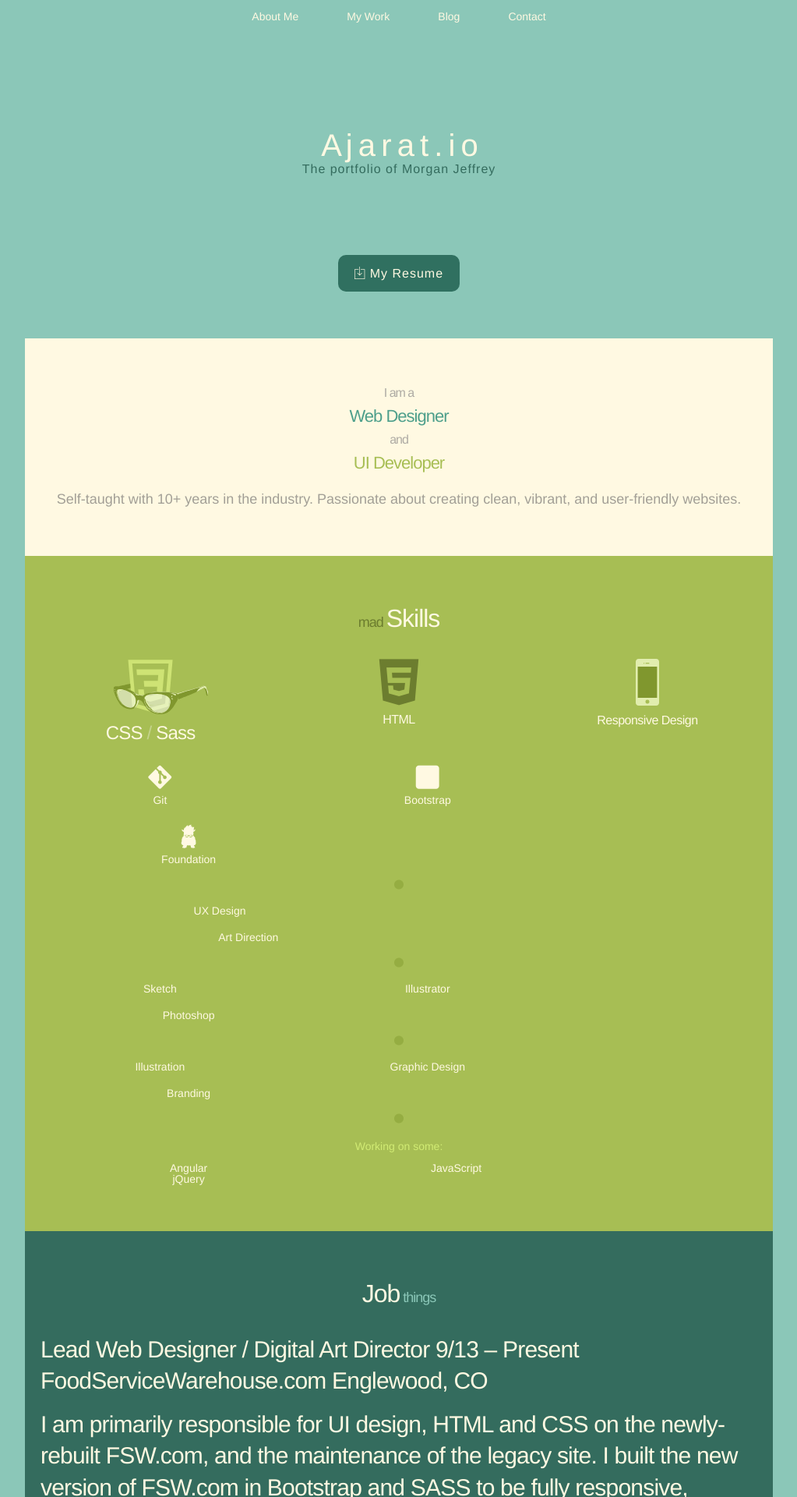
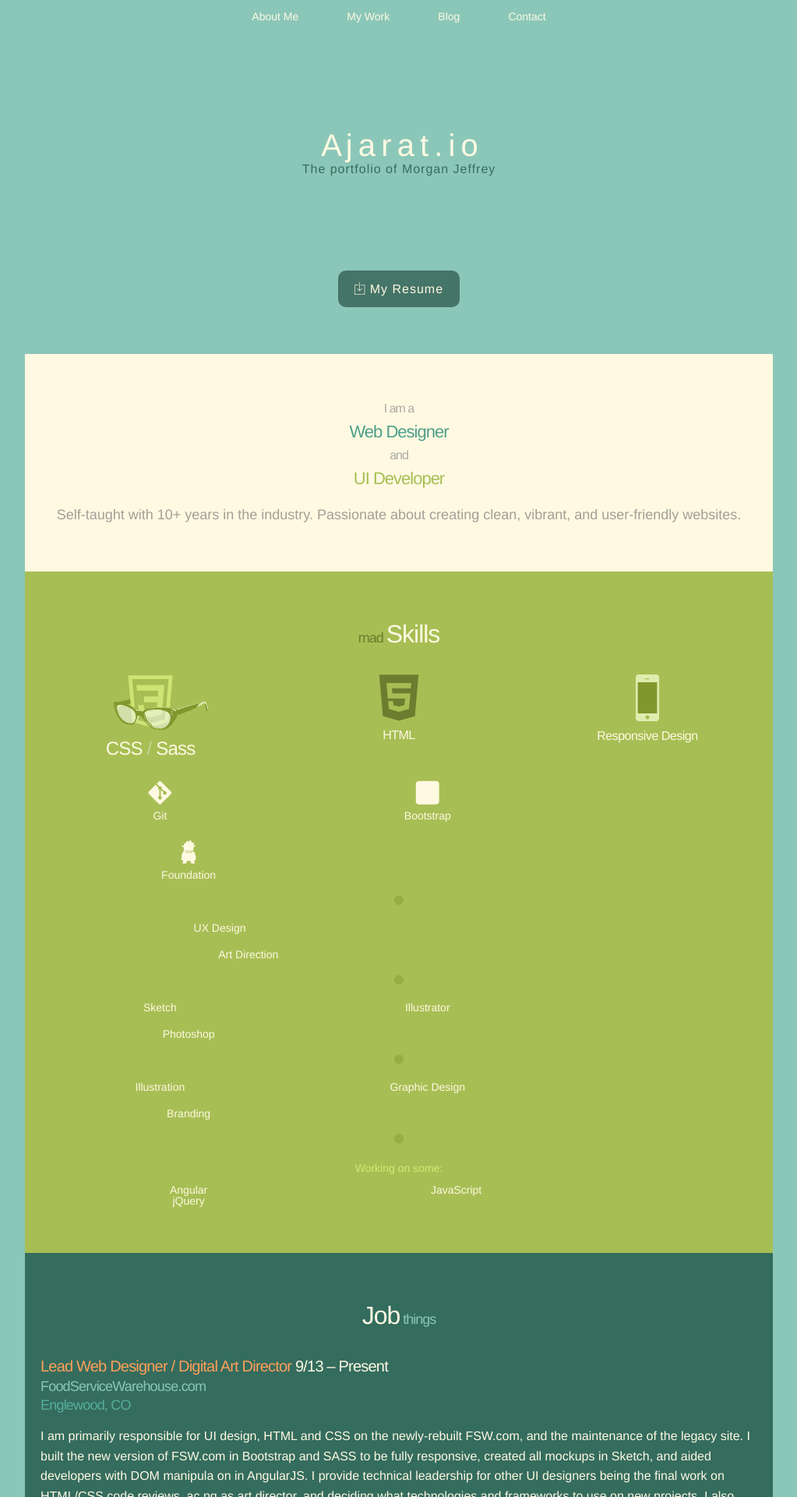
Before and after one commit to Ajarat/ajarat.github.io, a Jekyll site: the page built from index.html, in a window 1280 px wide. Shown: the top 1920 px of the page at 78% size, without its empty margins (128-1151 px from the left). Built offline with Jekyll 4.4.1, drawn with Linux system fonts in a browser that asks for light colours; some of the changed text lies outside the part shown.

Commit message:
Finished styling mobile

```diff
--- a/_sass/_base.scss
+++ b/_sass/_base.scss
@@ -311,7 +311,7 @@
   height: auto;
   margin: 0;
   padding: $padding-small*3 ($padding-large*2)+1;
-  background-color: darken(saturate($brand-primary, 5%), 35%);
+  background-color: desaturate(darken($brand-primary, 30%), 10%);
   border: none;
   border-radius: 10px;
   font-size: $font-size-base;
@@ -323,7 +323,7 @@
 
   &:hover,
   &:focus {
-    background-color: darken(saturate($brand-primary, 15%), 20%);
+    background-color: darken($brand-primary, 15%);
     color: #fff;
     transition: .1s;
   }
--- a/_sass/_resume.scss
+++ b/_sass/_resume.scss
@@ -26,7 +26,7 @@
 
   h2 {
     margin-top: -($margin-small - 2);
-    margin-bottom: $margin-large*10;
+    margin-bottom: $margin-large*12;
     font-size: $font-size-base;
     letter-spacing: 1px;
     color: darken($brand-primary, 35%);
@@ -156,7 +156,7 @@
 
   .i-circle {
     display: block;
-    margin-bottom: $margin-large*2;
+    margin-bottom: ($margin-large*2)+2;
     font-size: $font-size-small - 2;
     line-height: 1;
     color: darken($brand-success, 7%);
@@ -202,10 +202,61 @@
 
   }
 
+  h4 {
+    font-size: $font-size-large+2;
+    color: saturate(lighten($brand-warning, 5%), 20%);
+
+    span {
+
+      &:first-child {
+        display: inline-block;
+        color: $brand-neutral;
+      }
+
+      &:nth-child(2) {
+        display: block;
+        font-size: $font-size-large;
+        color: $brand-primary;
+      }
+
+      &:last-child {
+        display: block;
+        font-size: $font-size-large;
+        color: darken($brand-primary, 15%);
+      }
+
+    }
+
+  }
+
+  p {
+    line-height: 1.6;
+  }
+
   .accordion.js {
 
     > * {
+      margin-bottom: $margin-large;
       overflow: hidden;
+      background-color: saturate(darken($brand-primary, 45%), 15%);
+      border: 1px solid saturate(lighten($brand-primary, 5%), 10%);
+      border-radius: 5px;
+      color: saturate(lighten($brand-warning, 5%), 20%);
+      transition: background .8s, border .8s;
+
+      &:hover {
+        background-color: saturate(darken($brand-primary, 50%), 15%);
+        border: 1px solid saturate($brand-primary, 10%);
+        transition: background .1s, border .1s;
+      }
+
+      p {
+        margin-bottom: $margin-large;
+        padding: 0 $margin-large+4;
+        font-size: $font-size-small+1;
+        line-height: 1.4;
+        color: $brand-neutral;
+      }
 
       &:not(.expanded) > *:not(h5) {
         max-height: 0;
@@ -216,8 +267,26 @@
       }
 
       > h5 {
+        visibility: visible;
+        margin-bottom: 0;
+        padding: ($margin-large - 1) $margin-large+4;
         cursor: pointer;
-        visibility: visible;
+
+        span {
+
+          &:first-child {
+            display: inline-block;
+            color: $brand-neutral;
+          }
+
+          &:last-child {
+            display: block;
+            font-size: $font-size-base;
+            color: $brand-primary;
+          }
+
+        }
+
       }
 
       > *:not(h5) {
--- a/index.html
+++ b/index.html
@@ -160,8 +160,8 @@
         <span>9/13 – Present</span>
         <span>FoodServiceWarehouse.com</span>
         <span>Englewood, CO</span>
-      <h4>
-      <p>I am primarily responsible for UI design, HTML and CSS on the newly-rebuilt FSW.com, and the maintenance of the legacy site. I built the new version of FSW.com in Bootstrap and SASS to be fully responsive, created all mockups in Sketch, and aided developers with DOM manipulation in AngularJS. I provide technical leadership for other UI designers being the final work on HTML/CSS code reviews, acting as art director, and deciding what technologies and frameworks to use on new projects. I also lead a recent FSW rebranding effort designing the final logo and creating the current color scheme.</p>
+      </h4>
+      <p>I am primarily responsible for UI design, HTML and CSS on the newly-rebuilt FSW.com, and the maintenance of the legacy site. I built the new version of FSW.com in Bootstrap and SASS to be fully responsive, created all mockups in Sketch, and aided developers with DOM manipula on in AngularJS. I provide technical leadership for other UI designers being the final work on HTML/CSS code reviews, ac ng as art director, and deciding what technologies and frameworks to use on new projects. I also lead a recent FSW rebranding effort designing the final logo and crea ng the current color scheme.</p>
     </div>
   </div>
 
@@ -174,7 +174,7 @@
             Web Designer <span>03/12 – 07/13</span>
             <span>Applus RTD</span>
           </h5>
-          <p>Stuff here</p>
+          <p>I designed and developed all web interfaces for Applus RTD's internal training, invoicing, and record retention using Bootstrap, Golden Grid, and jQuery.</p>
         </div>
 
         <div>
@@ -182,7 +182,7 @@
             Art Director <span>02/10 - 02/12</span>
             <span>Coding Design, LLC</span>
           </h5>
-          <p>Stuff here</p>
+          <p>I was the creative partner in a small startup that designed and developed iOS apps. Two of these apps were games featured in the App Store's "New and Noteworthy" section, one in "What's Hot" and the other in "What We're Playing."</p>
         </div>
 
         <div>
@@ -190,7 +190,7 @@
             Web Editor <span>02/07 - 02/10</span>
             <span>Scranton Gillette Communications</span>
           </h5>
-          <p>Stuff here</p>
+          <p>I developed several micro-sites for company related trade shows and conven ons designed in Photoshop and built in HTML, CSS and Javascript.</p>
         </div>
 
         <div>
@@ -198,7 +198,7 @@
             Web Designer <span>12/05 - 01/07</span>
             <span>ICS Solutions</span>
           </h5>
-          <p>Stuff here</p>
+          <p>I designed and built over 50 original small business websites using Photoshop, HTML, CSS and plugging in house-built VB modules. I created brand identities for small businesses by designing custom websites, logos, business cards and media kits. I also mentored new hires in web design.</p>
         </div>
 
       </div>
```
